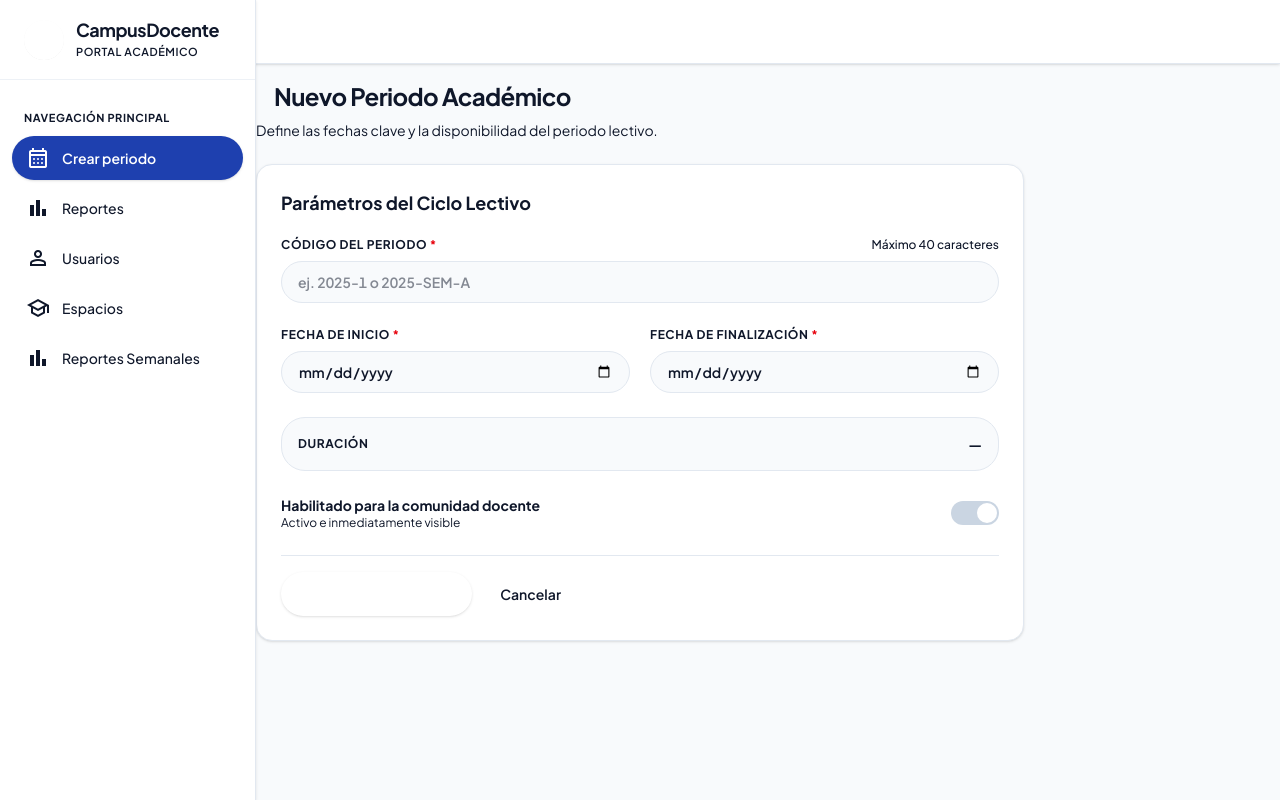
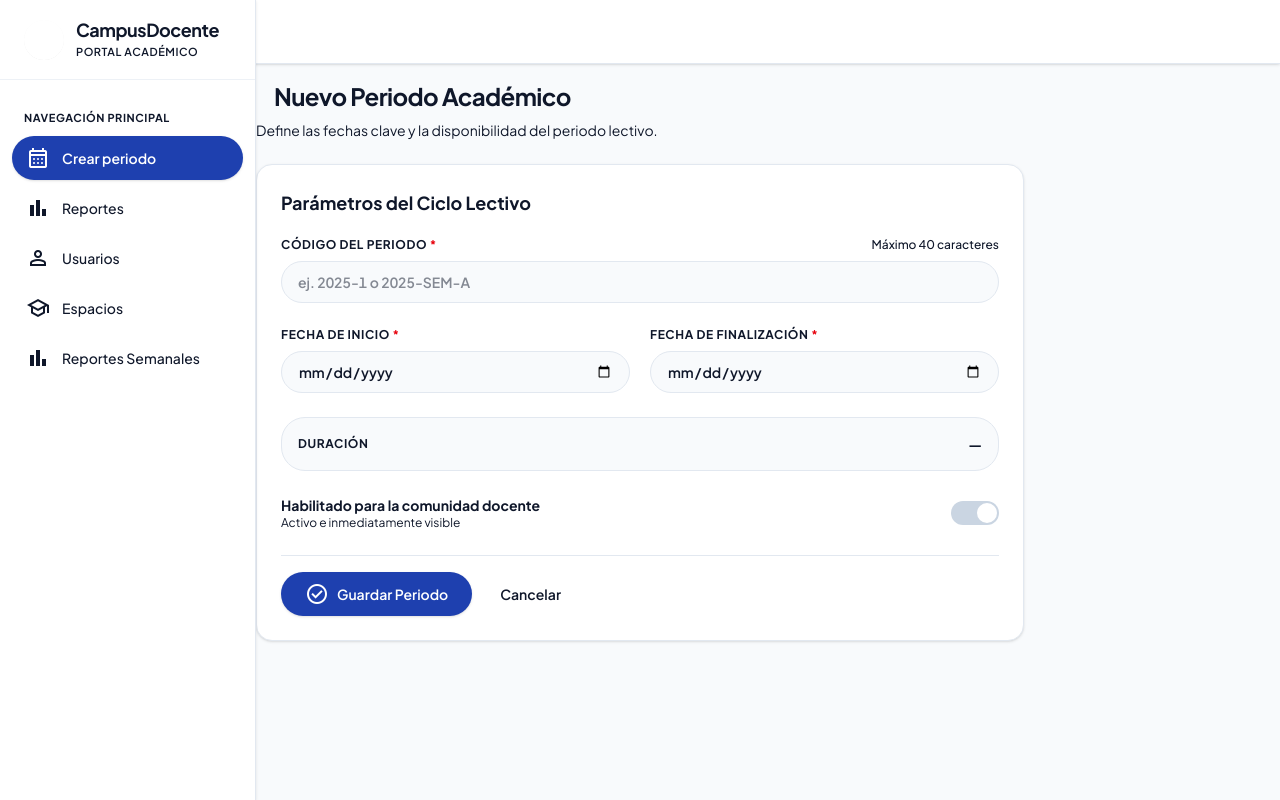
Before and after one commit to jpmendeza2401/202620-MISW4204-Grupo12-Frontend, an Angular app: page /#/crear-periodo in a window 1280 px wide. Built offline with nearby package versions, Linux system fonts and the light colour scheme.

Commit message:
primary guardar periodo

```diff
--- a/src/app/features/periodos/periodo-form/periodo-form.html
+++ b/src/app/features/periodos/periodo-form/periodo-form.html
@@ -113,7 +113,7 @@
         <button
           type="submit"
           [disabled]="guardando()"
-          class="inline-flex items-center gap-2 px-6 py-2.5 rounded-xl bg-academic-blue hover:bg-academic-blue-dark text-white font-semibold text-sm shadow-sm transition-all focus:ring-4 focus:ring-academic-blue/20 disabled:opacity-60"
+          class="inline-flex items-center bg-primary gap-2 px-6 py-2.5 rounded-xl bg-academic-blue hover:bg-academic-blue-dark text-white font-semibold text-sm shadow-sm transition-all focus:ring-4 focus:ring-academic-blue/20 disabled:opacity-60"
         >
           <span class="material-symbols-outlined text-[18px]">check_circle</span>
           <span>{{ guardando() ? 'Guardando...' : 'Guardar Periodo' }}</span>
```
